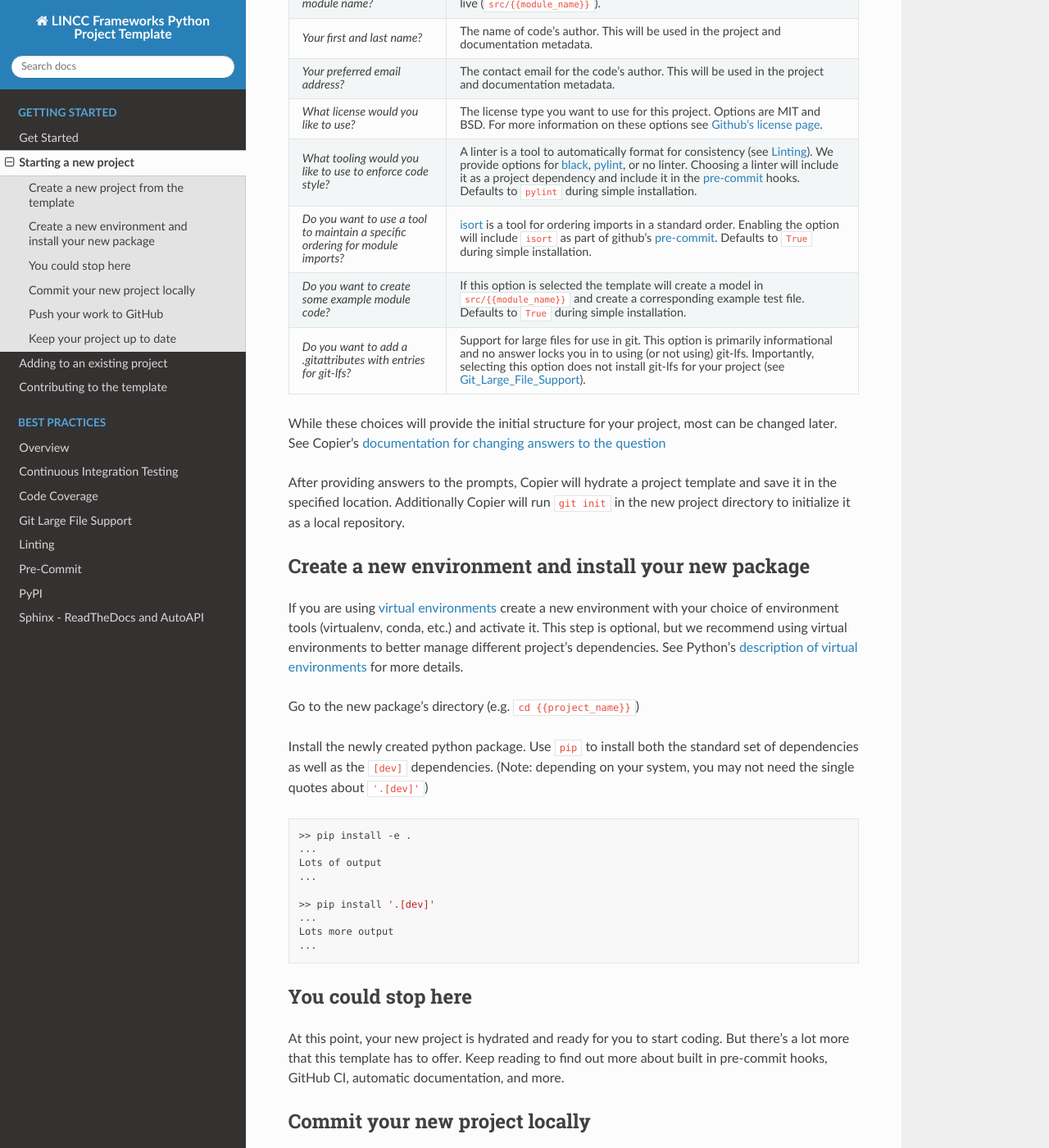
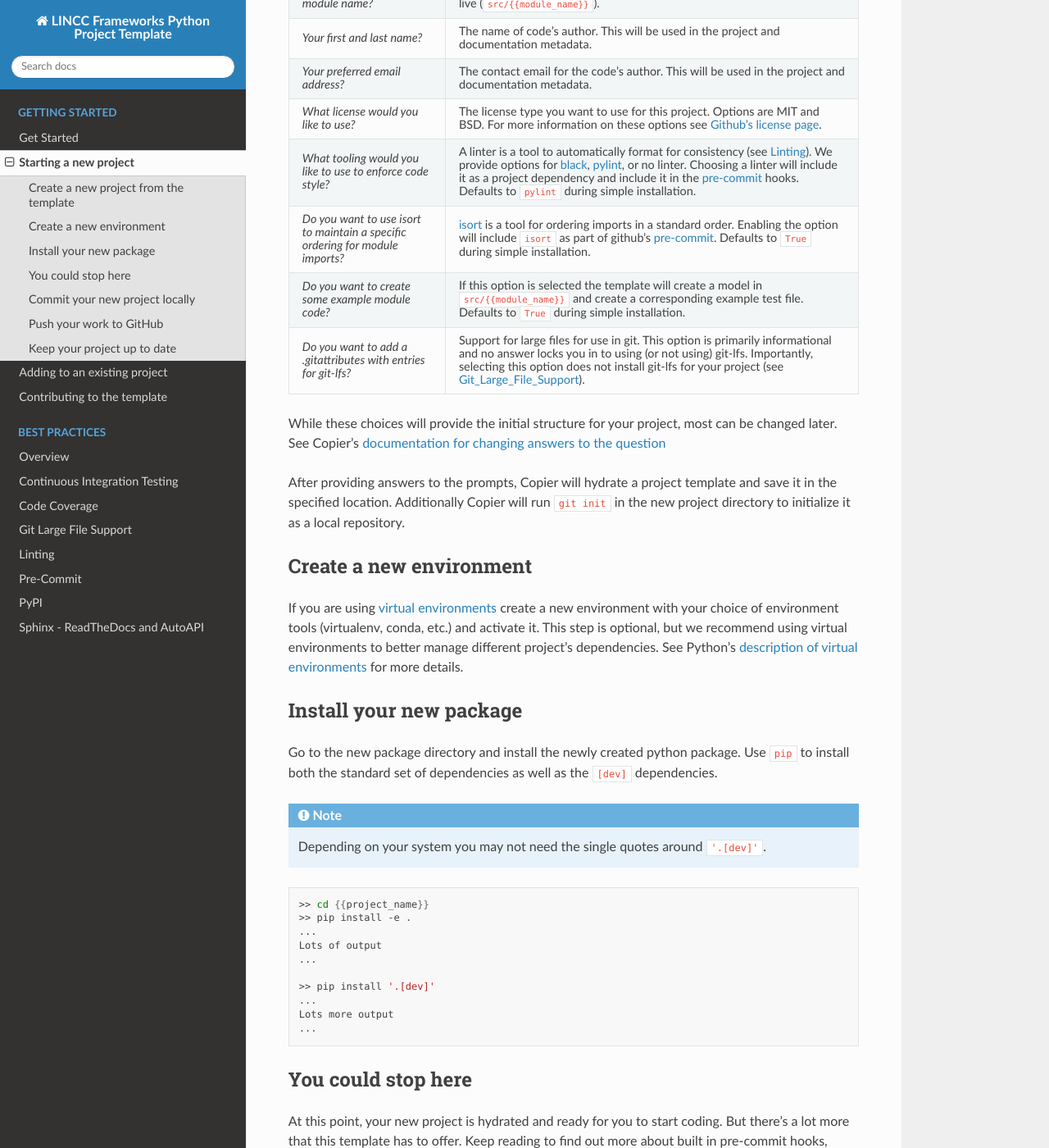
Before and after one commit to lincc-frameworks/python-project-template, a Sphinx documentation site: the page built from docs/source/new_project.rst, in a window 1280 px wide and 1400 px high, scrolled down 602 px. Shown: the whole window at 82% size. Built offline with Sphinx 7.4.7 and the Read the Docs theme 2.0.0, drawn with Linux system fonts in a browser that asks for light colours; the version number could not be read and is left out.

Commit message:
Updating docs and copier question (#113)
* Added the include_notebooks and use_gitlfs questions to the custom install list.

* Updated new_project, fixed typo in notebooks.rst, specified the tool "isort" in copier.yml.

* Fixed a typo.

* Actually fixed the typo.

```diff
--- a/copier.yml
+++ b/copier.yml
@@ -54,7 +54,7 @@
     when: "{{ custom_install }}"
 
 use_isort:
-    help: Do you want to use a tool to maintain a specific ordering for module imports?
+    help: Do you want to use isort to maintain a specific ordering for module imports?
     type: bool
     default: yes
     choices:
@@ -78,6 +78,7 @@
     choices:
         yes: true
         no: false
+    when: "{{ custom_install }}"
 
 use_gitlfs:
     help: Do you want to add a .gitattributes with entries for git-lfs (see https://lincc-ppt.readthedocs.io/en/latest/practices/git-lfs.html)?
@@ -87,6 +88,7 @@
         maybe later: none
         yes .gitattributes with example entries disabled: disabled
         yes .gitattributes with example entries enabled: enabled
+    when: "{{ custom_install }}"
 
 ###
 # Below this line are Copier configuration options.
--- a/docs/source/new_project.rst
+++ b/docs/source/new_project.rst
@@ -32,7 +32,7 @@
      - The license type you want to use for this project. Options are MIT and BSD. For more information on these options see `Github's license page <https://docs.github.com/en/repositories/managing-your-repositorys-settings-and-features/customizing-your-repository/licensing-a-repository>`_.
    * - *What tooling would you like to use to enforce code style?*
      - A linter is a tool to automatically format for consistency (see :doc:`Linting <../practices/linting>`). We provide options for `black <https://black.readthedocs.io/en/stable/>`_, `pylint <https://pypi.org/project/pylint/>`_, or no linter. Choosing a linter will include it as a project dependency and include it in the :doc:`pre-commit <../practices/precommit>` hooks. Defaults to ``pylint`` during simple installation.
-   * - *Do you want to use a tool to maintain a specific ordering for module imports?*
+   * - *Do you want to use isort to maintain a specific ordering for module imports?*
      - `isort <https://pycqa.github.io/isort/>`_ is a tool for ordering imports in a standard order. Enabling the option will include ``isort`` as part of github's :doc:`pre-commit <../practices/precommit>`. Defaults to ``True`` during simple installation.
    * - *Do you want to create some example module code?*
      - If this option is selected the template will create a model in ``src/{{module_name}}`` and create a corresponding example test file. Defaults to ``True`` during simple installation.
@@ -43,17 +43,26 @@
 
 After providing answers to the prompts, Copier will hydrate a project template and save it in the specified location. Additionally Copier will run ``git init`` in the new project directory to initialize it as a local repository.
 
-Create a new environment and install your new package
--------------------------------------------------------------------------------
+Create a new environment
+---------------------------
 
-If you are using `virtual environments <https://packaging.python.org/en/latest/glossary/#term-Virtual-Environment>`_ create a new environment with your choice of environment tools (virtualenv, conda, etc.) and activate it. This step is optional, but we recommend using virtual environments to better manage different project's dependencies. See Python's `description of virtual environments <https://packaging.python.org/en/latest/guides/installing-using-pip-and-virtual-environments/>`_ for more details.
+If you are using `virtual environments <https://packaging.python.org/en/latest/glossary/#term-Virtual-Environment>`_
+create a new environment with your choice of environment tools (virtualenv, conda, etc.) and activate it.
+This step is optional, but we recommend using virtual environments to better manage different project's dependencies.
+See Python's `description of virtual environments <https://packaging.python.org/en/latest/guides/installing-using-pip-and-virtual-environments/>`_ for more details.
 
-Go to the new package's directory (e.g. ``cd {{project_name}}``)
+Install your new package
+----------------------------------------------------
 
-Install the newly created python package. Use ``pip`` to install both the standard set of dependencies as well as the ``[dev]`` dependencies. (Note: depending on your system, you may not need the single quotes about ``'.[dev]'``)
+Go to the new package directory and install the newly created python package.
+Use ``pip`` to install both the standard set of dependencies as well as the ``[dev]`` dependencies.
+
+.. note::
+  Depending on your system you may not need the single quotes around ``'.[dev]'``.
 
 .. code-block:: bash
 
+    >> cd {{project_name}}
     >> pip install -e .
     ...
     Lots of output
```
Also changed, not shown: 1 other file.
